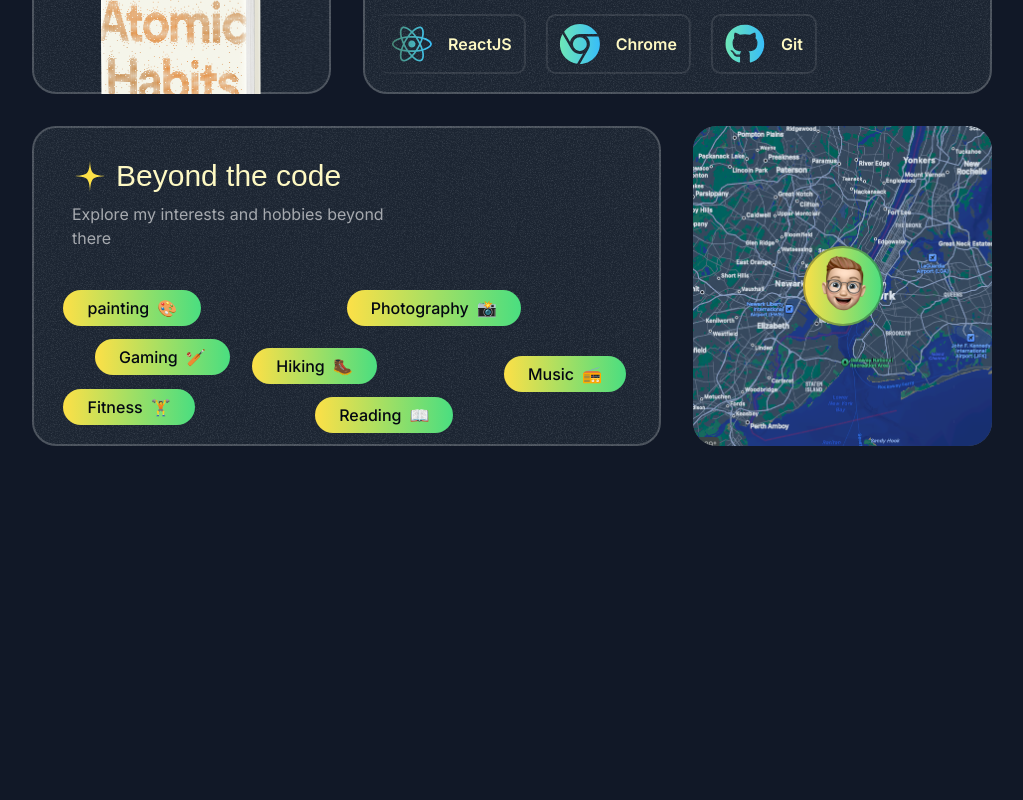
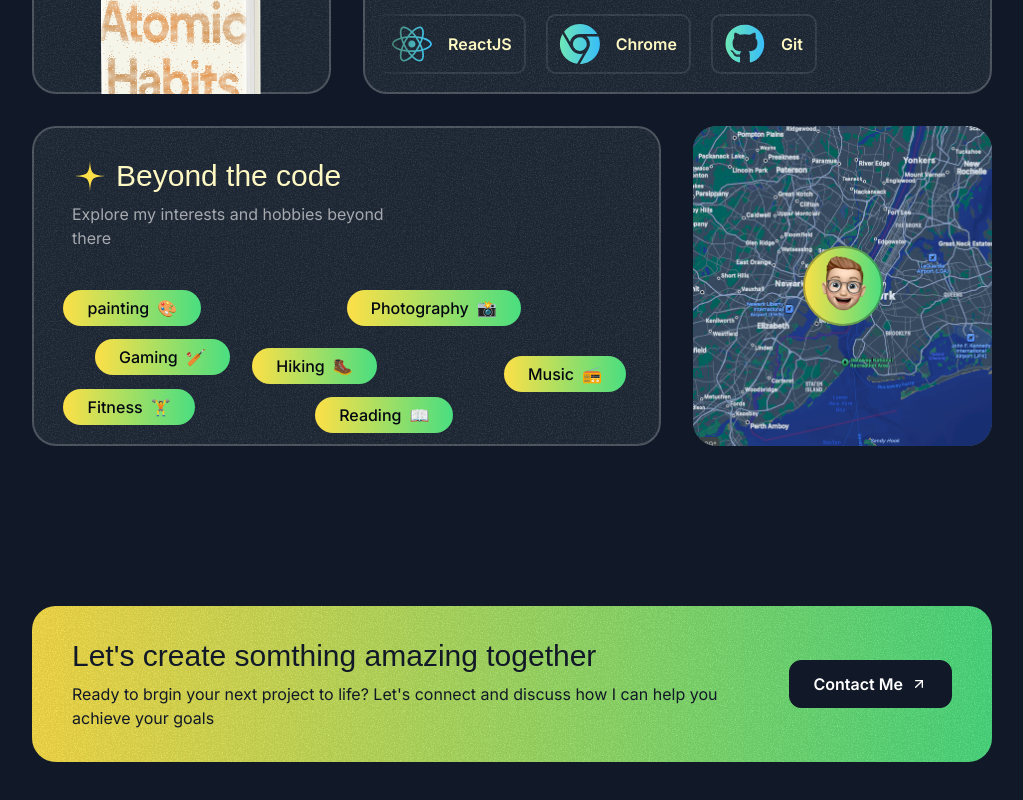
Before and after one commit to abhishekdam/abhishekdam.github.io, a Next.js app in the folder starter-template/: page / in a window 1280 px wide. Shown: the part 4474-5274 px from the top of the page, without its empty margins (128-1151 px from the left). Before the commit the page ends 5032 px from the top, so only its background shows below. Built offline with nearby package versions, Linux system fonts and the light colour scheme; a web font is replaced by a local one.

Commit message:
contact page except desktop

```diff
--- a/starter-template/src/app/page.tsx
+++ b/starter-template/src/app/page.tsx
@@ -1,4 +1,5 @@
 import { AboutSection } from "@/sections/About";
+import { ContactSection } from "@/sections/Contact";
 import { Header } from "@/sections/Header";
 import { HeroSection } from "@/sections/Hero";
 import { ProjectsSection } from "@/sections/Projects";
@@ -14,6 +15,7 @@
       <TapeSection />
       <TestimonialsSection />
       <AboutSection />
+      <ContactSection />
     </div>
   );
 }
--- a/starter-template/src/sections/Contact.tsx
+++ b/starter-template/src/sections/Contact.tsx
@@ -1,3 +1,36 @@
+import ArrowUpRightIcon from "@/assets/icons/arrow-up-right.svg";
+import grainImage from "@/assets/images/grain.jpg";
+
 export const ContactSection = () => {
-  return <div>Contact Section</div>;
+  return (
+    <div className="py-16 pt-12">
+      <div className="container">
+        <div className="bg-gradient-to-r from-yellow-300 to-green-400 text-gray-900 py-8 px-10 rounded-3xl text-center md:text-left relative overflow-hidden z-0">
+          <div
+            className="absolute inset-0 opacity-10 -z-10"
+            style={{
+              backgroundImage: `url(${grainImage.src})`,
+            }}
+          ></div>
+          <div className="flex flex-col md:flex-row gap-8 md:gap-16 items-center">
+            <div>
+              <h2 className="font-serif text-2xl md:text-3xl">
+                Let's create somthing amazing together
+              </h2>
+              <p className="text-sm md:text-base mt-2">
+                Ready to brgin your next project to life? Let's connect and
+                discuss how I can help you achieve your goals
+              </p>
+            </div>
+            <div>
+              <button className="text-white bg-gray-900 inline-flex items-center px-6 h-12 rounded-xl gap-2 w-max border border-gray-900">
+                <span className="font-semibold">Contact Me</span>
+                <ArrowUpRightIcon className="size-4" />
+              </button>
+            </div>
+          </div>
+        </div>
+      </div>
+    </div>
+  );
 };
```
